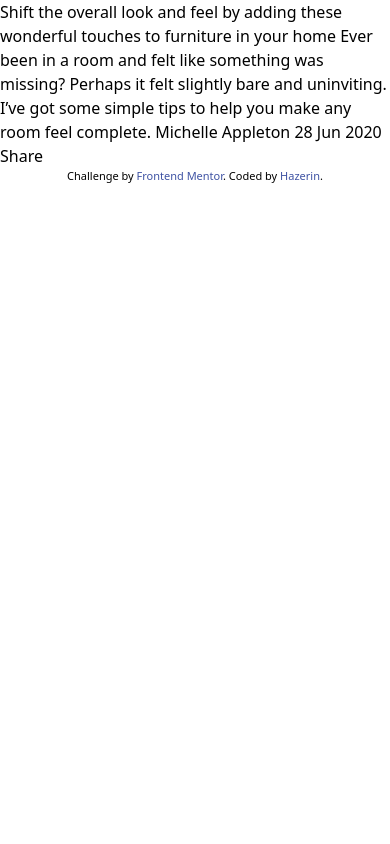
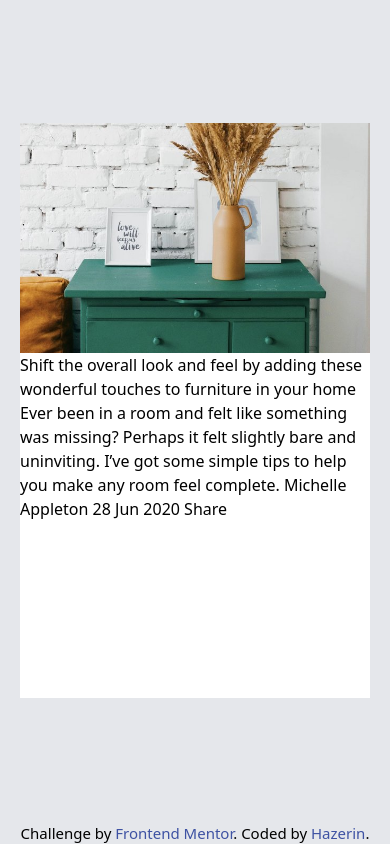
Before and after one commit to Alberto-Vidali/newbie-frontend-challenges, a Vue app in the folder article-preview-component/: page / in a window 390 px wide. Built offline with nearby package versions, Linux system fonts and the light colour scheme.

Commit message:
Sistemata l'immagine nella versione mobile

```diff
--- a/article-preview-component/src/components/layouts/Layout.vue
+++ b/article-preview-component/src/components/layouts/Layout.vue
@@ -3,11 +3,11 @@
 </script>
 
 <template>
-    <body class="min-h-screen">
+    <section class="min-h-screen bg-gray-200 flex flex-col items-center justify-between">
         <header>
 
         </header>
-        <main>
+        <main class="bg-white mx-5 h-[575px]">
             <slot/>
         </main>
         <footer>
@@ -16,12 +16,12 @@
                 Coded by <a href="#">Hazerin</a>.
             </div>
         </footer>
-    </body>
+    </section>
 </template>
 
 <style scoped>
     .attribution {
-        font-size: 11px;
+        font-size: 15px;
         text-align: center;
     }
     .attribution a {
--- a/article-preview-component/src/components/pages/Article.vue
+++ b/article-preview-component/src/components/pages/Article.vue
@@ -3,7 +3,11 @@
 </script>
 
 <template>
-    <section>
+    <!--Da usare l'inherit per far si che i div più interni abbiano un riferimento se uso le percentuali-->
+    <section class="h-[inherit]">
+        <div class="h-[40%] overflow-hidden">
+            <img class="w-fit" src="/drawers.jpg" alt="">
+        </div>
         Shift the overall look and feel by adding these wonderful
         touches to furniture in your home
 
```
